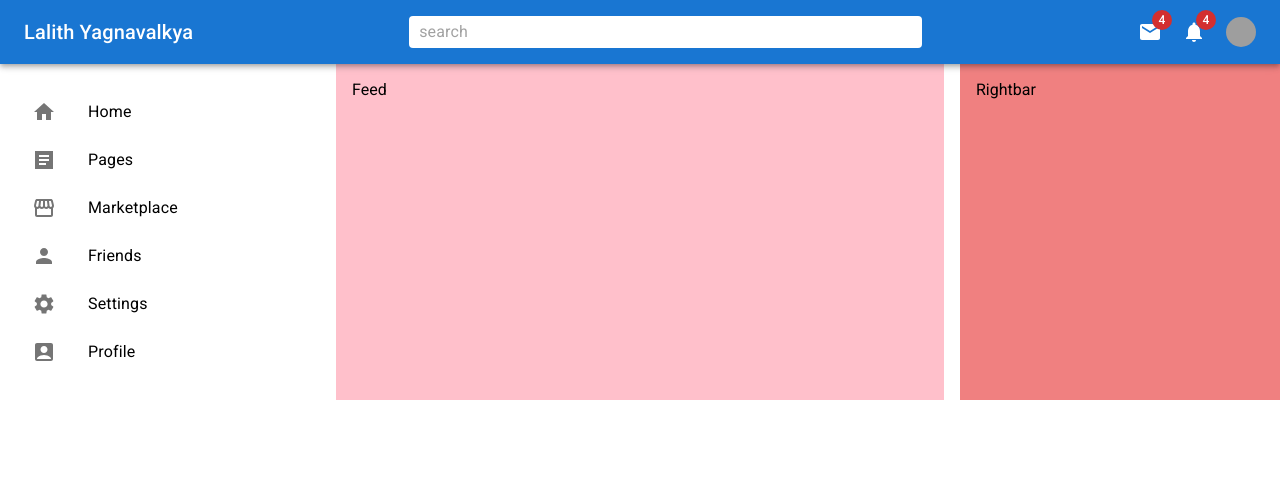
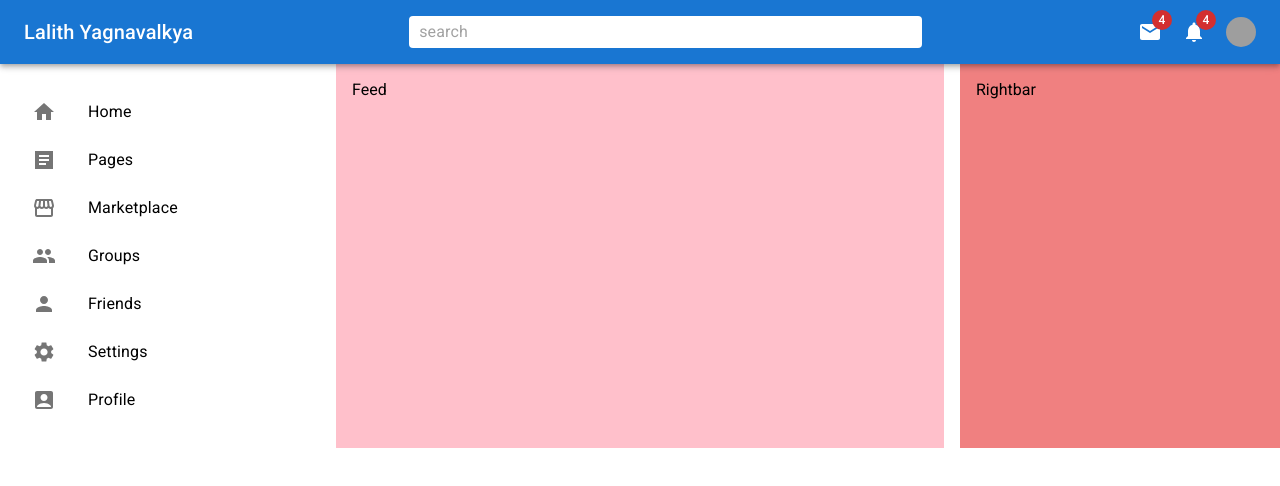
Before and after one commit to LalithYagnavalkya/MaterialUiCourse, a React (Create React App) app: page / in a window 1280 px wide. Shown: the top 486 px of the page. Built offline with nearby package versions, Linux system fonts and the light colour scheme; grey boxes are pictures that could not be loaded.

Commit message:
add groups list item

```diff
--- a/src/components/Sidebar.jsx
+++ b/src/components/Sidebar.jsx
@@ -13,6 +13,7 @@ import {
   AccountBox,
   Storefront,
   Person,
+  Group,
 } from "@mui/icons-material";
 
 import React from "react";
@@ -53,6 +54,14 @@ const Sidebar = () => {
         <ListItem disablePadding>
           <ListItemButton component="a" href="#pages">
             <ListItemIcon>
+              <Group />
+            </ListItemIcon>
+            <ListItemText primary="Groups" />
+          </ListItemButton>
+        </ListItem>
+        <ListItem disablePadding>
+          <ListItemButton component="a" href="#pages">
+            <ListItemIcon>
               <Person />
             </ListItemIcon>
             <ListItemText primary="Friends" />
```
